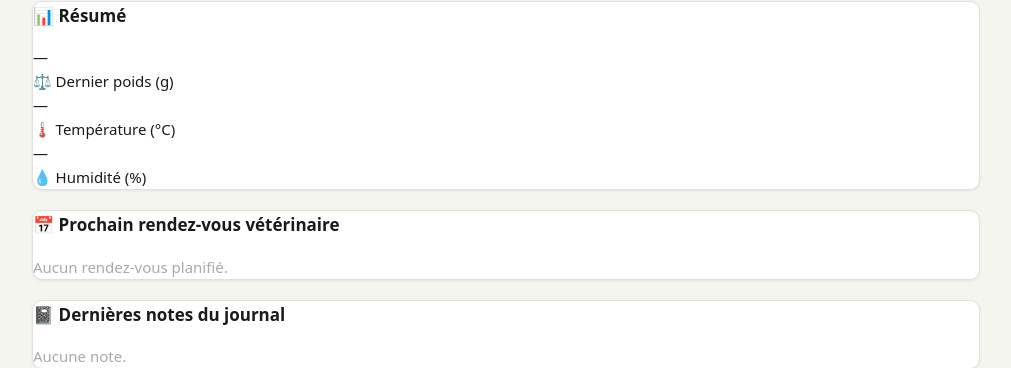
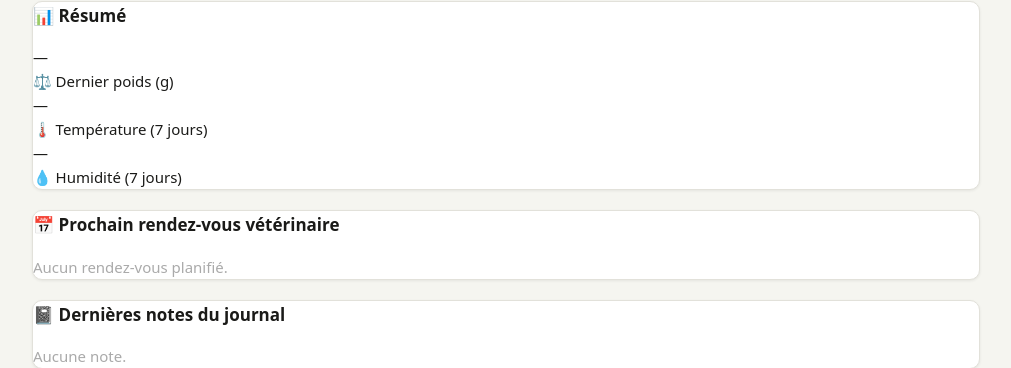
Before and after one commit to mpharisien/ha-routine-enfant, a Python web app: template my-bunny/app/templates/index.html in a window 1280 px wide. Shown: the part 264-632 px from the top of the page, without its empty margins (134-1145 px from the left). Run offline with Jinja, Linux system fonts and the light colour scheme; the template is opened without the code that fills it, so the values that code supplies are empty.

Commit message:
Update index.html

```diff
--- a/my-bunny/app/templates/index.html
+++ b/my-bunny/app/templates/index.html
@@ -39,7 +39,7 @@
 
         <div class="stat-box">
             <div class="val">{{ temp_actuelle or "—" }}</div>
-            <div class="label">🌡️ Température (°C)</div>
+            <div class="label">🌡️ Température (7 jours)</div>
             {% if temp_graph and temp_graph|length >= 2 %}
             <div style="position:relative; width:100%; height:60px; overflow:hidden; margin-top:8px;">
                 <canvas id="miniTemp"></canvas>
@@ -49,7 +49,7 @@
 
         <div class="stat-box">
             <div class="val">{{ hum_actuelle or "—" }}</div>
-            <div class="label">💧 Humidité (%)</div>
+            <div class="label">💧 Humidité (7 jours)</div>
             {% if temp_graph and temp_graph|length >= 2 %}
             <div style="position:relative; width:100%; height:60px; overflow:hidden; margin-top:8px;">
                 <canvas id="miniHum"></canvas>
```
